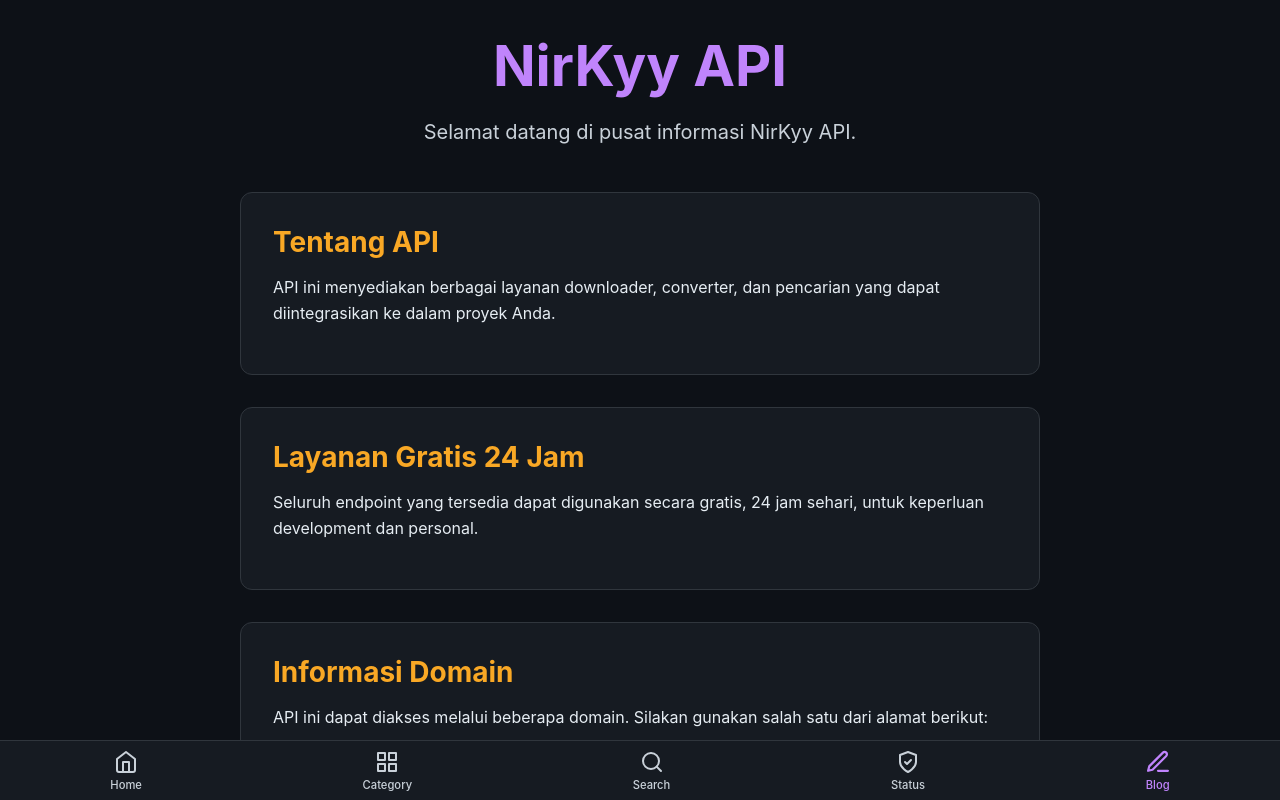
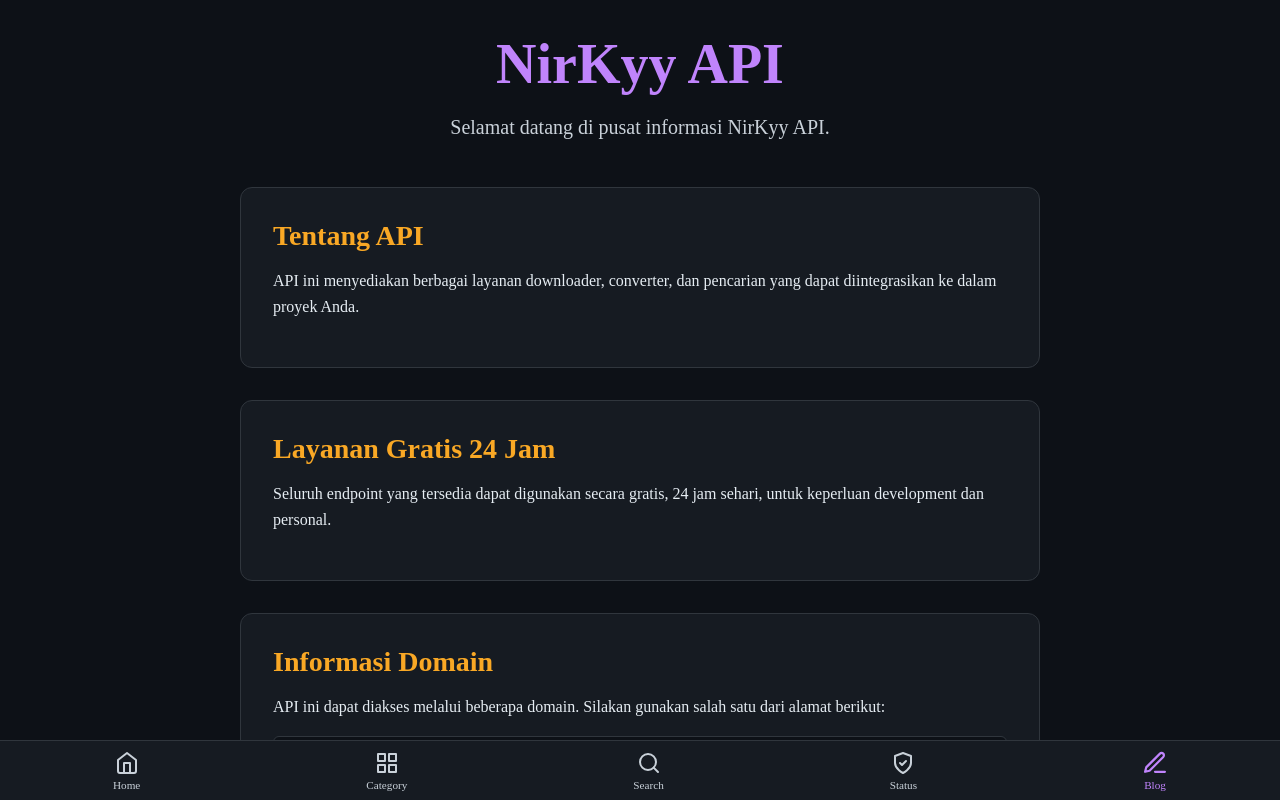
Before and after one commit to rikikangsc2-eng/NirKyy-Dl, a Next.js app: page /blog in a window 1280 px wide. Built offline with nearby package versions, Linux system fonts and the light colour scheme.

Commit message:
Update next js

```diff
--- /dev/null
+++ b/next.config.js
@@ -0,0 +1,6 @@
+/** @type {import('next').NextConfig} */
+const nextConfig = {
+  reactStrictMode: true,
+};
+
+module.exports = nextConfig;
--- a/package.json
+++ b/package.json
@@ -1,5 +1,3 @@
-
-
 {
   "name": "nirkyy-dl",
   "version": "0.1.0",
@@ -18,7 +16,7 @@
     "form-data": "^4.0.0",
     "formidable": "^2.0.1",
     "glob": "^8.0.3",
-    "next": "13.0.0",
+    "next": "^13.4.19",
     "nprogress": "^0.2.0",
     "pg": "^8.11.3",
     "react": "18.2.0",
@@ -28,6 +26,6 @@
   },
   "devDependencies": {
     "eslint": "^8.26.0",
-    "eslint-config-next": "13.0.0"
+    "eslint-config-next": "^13.4.19"
   }
 }
--- a/pages/_app.js
+++ b/pages/_app.js
@@ -1,8 +1,7 @@
 /*
 * Lokasi: pages/_app.js
-* Versi: v3
+* Versi: v6
 */
-
 
 import { useEffect } from 'react';
 import { useRouter } from 'next/router';
@@ -11,6 +10,19 @@
 import '../styles/globals.css';
 import { AppProvider } from '../context/AppContext';
 import Layout from '../components/Layout';
+import { Inter, Fira_Code } from 'next/font/google';
+
+const inter = Inter({
+  subsets: ['latin'],
+  display: 'swap',
+  variable: '--font-inter',
+});
+
+const firaCode = Fira_Code({
+  subsets: ['latin'],
+  display: 'swap',
+  variable: '--font-fira-code',
+});
 
 function MyApp({ Component, pageProps }) {
   const router = useRouter();
@@ -37,11 +49,13 @@
   }, [router]);
 
   return (
-    <AppProvider>
-      <Layout>
-        <Component {...pageProps} />
-      </Layout>
-    </AppProvider>
+    <div className={`${inter.variable} ${firaCode.variable}`}>
+      <AppProvider>
+        <Layout>
+          <Component {...pageProps} />
+        </Layout>
+      </AppProvider>
+    </div>
   );
 }
 
--- a/styles/globals.css
+++ b/styles/globals.css
@@ -1,6 +1,6 @@
 /*
 * Lokasi: styles/globals.css
-* Versi: v30
+* Versi: v31
 */
 
 :root {
@@ -24,13 +24,14 @@
   --success-color: #28a745;
   --navbar-height: 60px;
   --animation-duration: 0.3s;
+  --font-sans: var(--font-inter), -apple-system, BlinkMacSystemFont, Segoe UI, Roboto, Oxygen, Ubuntu, Cantarell, Fira Sans, Droid Sans, Helvetica Neue, sans-serif;
+  --font-mono: var(--font-fira-code), 'Courier New', monospace;
 }
 
 html, body {
   padding: 0;
   margin: 0;
-  font-family: -apple-system, BlinkMacSystemFont, Segoe UI, Roboto, Oxygen,
-    Ubuntu, Cantarell, Fira Sans, Droid Sans, Helvetica Neue, sans-serif;
+  font-family: var(--font-sans);
   background-color: var(--bg-color);
   color: var(--text-color);
   overflow: hidden;
@@ -64,7 +65,7 @@
 .method-put { background-color: var(--put-color); }
 .method-delete { background-color: var(--delete-color); }
 .method-other { background-color: var(--text-muted); }
-.path-text { font-family: 'Fira Code', 'Courier New', monospace; font-size: 1rem; color: var(--text-color); word-break: break-all; }
+.path-text { font-family: var(--font-mono); font-size: 1rem; color: var(--text-color); word-break: break-all; }
 .section-title { font-size: 1.5rem; border-bottom: 1px solid var(--accent-color); padding-bottom: 0.5rem; margin: 2rem 0 1.5rem; display: flex; align-items: center; gap: 10px; color: var(--active-text); }
 .section-title svg { color: var(--accent-color); }
 
@@ -102,7 +103,7 @@
 .tab-button.active { color: var(--text-color); border-bottom-color: var(--primary-color); }
 .response-container { flex-grow: 1; display: flex; flex-direction: column; background-color: var(--primary-bg); overflow-y: auto; padding: 1.5rem; }
 .response-container .code-block { flex-grow: 1; margin: 0; }
-.response-container .code-block > pre { height: 100%; border-radius: 8px !important; background: var(--primary-bg) !important; }
+.response-container .code-block > pre { height: 100%; border-radius: 8px !important; background: var(--primary-bg) !important; font-family: var(--font-mono) !important; }
 .response-loader-container { display: flex; justify-content: center; align-items: center; flex-grow: 1; min-height: 200px; }
 .loader { border: 4px solid var(--border-color); border-top: 4px solid var(--primary-color); border-radius: 50%; width: 40px; height: 40px; animation: spin 1s linear infinite; margin: auto; }
 .error-message { color: var(--error-color); background-color: rgba(248, 81, 73, 0.1); border: 1px solid var(--error-color); padding: 1rem; border-radius: 8px; text-align: center; }
@@ -178,7 +179,7 @@
 .blog-section h2 { font-size: 1.75rem; color: var(--accent-color); margin-top: 0; margin-bottom: 1rem; }
 .blog-section p { color: var(--text-color); line-height: 1.6; }
 .blog-section ul { list-style-type: none; padding-left: 0; margin-top: 1rem; }
-.blog-section li { background-color: var(--bg-color); padding: 0.75rem 1rem; border-radius: 6px; border: 1px solid var(--border-color); margin-bottom: 0.5rem; font-family: 'Fira Code', 'Courier New', monospace; }
+.blog-section li { background-color: var(--bg-color); padding: 0.75rem 1rem; border-radius: 6px; border: 1px solid var(--border-color); margin-bottom: 0.5rem; font-family: var(--font-mono); }
 .github-link { display: inline-block; margin-top: 1rem; color: var(--primary-color); font-weight: 500; text-decoration: underline; }
 .blog-footer { margin-top: 4rem; padding: 2rem; color: var(--text-muted); font-size: 0.9rem; text-align: center; }
 
```
Also changed, not shown: pages/index.js (+2 -13 lines), 1 other file (tests, documents, lock files or other folders).
